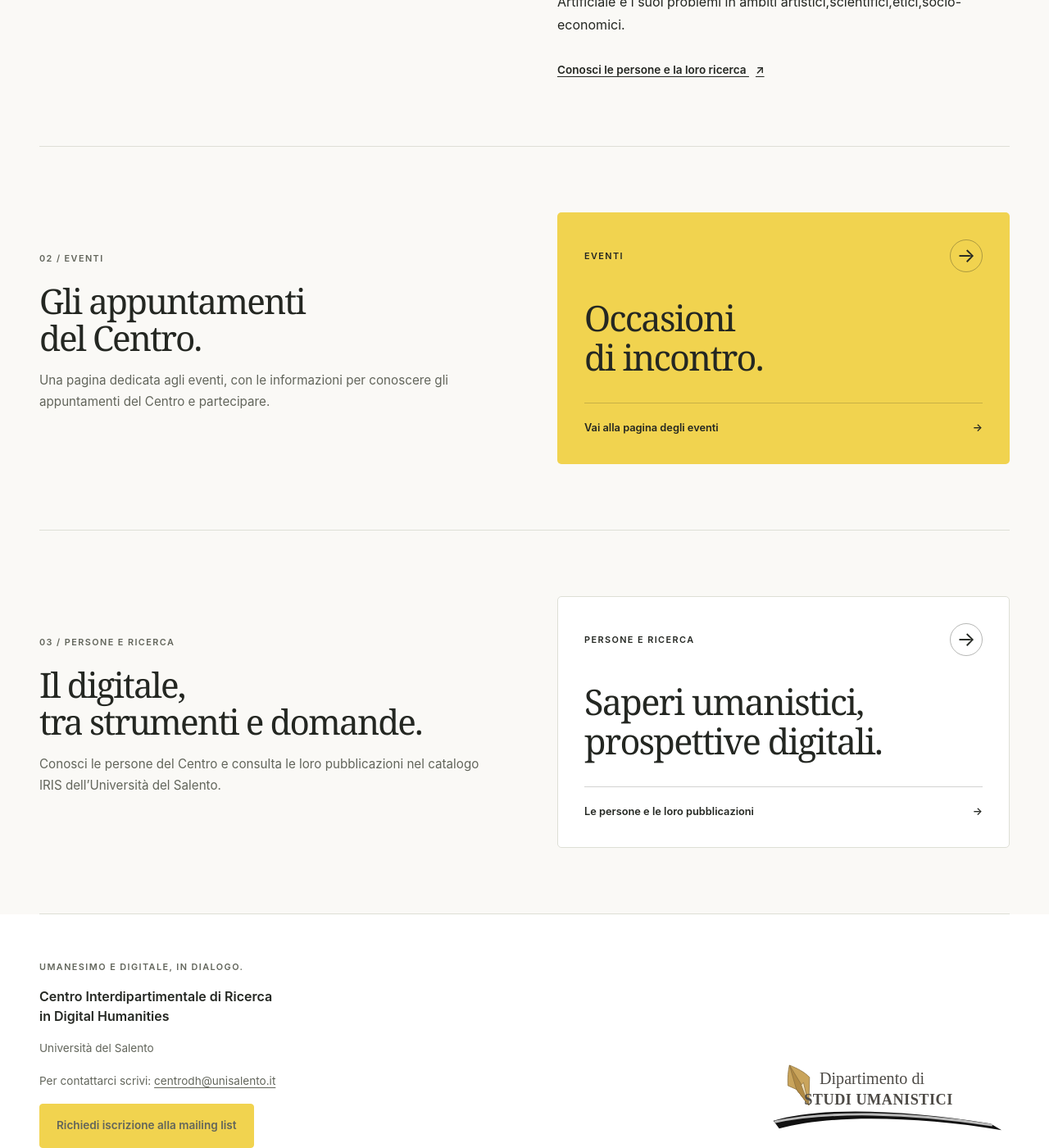
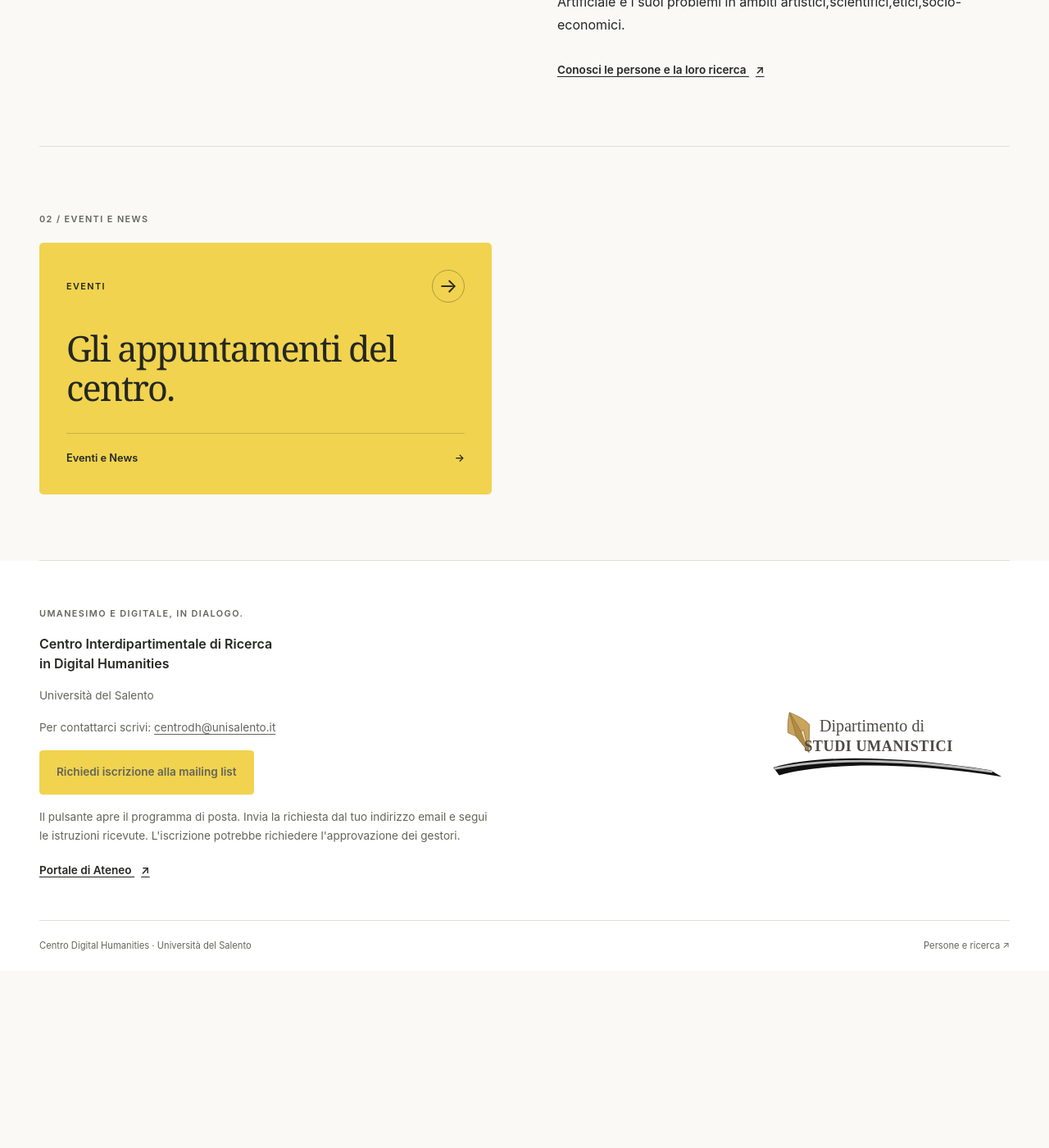
Before and after one commit to centrodh-unisalento/centrodh-unisalento.github.io, a Jekyll site: the page built from index.html, in a window 1280 px wide and 1400 px high, scrolled down 1007 px. Shown: the whole window at 82% size. Built offline with Jekyll 4.4.1, drawn with Linux system fonts in a browser that asks for light colours; after the commit the page ends 2191 px from its top, so only the background shows below that; some of the changed text lies outside the part shown.

Commit message:
Revise content in Centro and Eventi sections
Updated content for the 'Centro' and 'Eventi' sections, including revised headings and descriptions.

```diff
--- a/index.html
+++ b/index.html
@@ -16,7 +16,7 @@
 
 <section id="centro" class="content-section intro-section" aria-labelledby="centro-title">
   <div>
-    <p class="eyebrow">01 / Il Centro</p>
+    <p class="eyebrow"> Il Centro: persone e ricerca</p>
     <h2 id="centro-title">Un punto di incontro<br>tra discipline.</h2>
   </div>
   <div class="section-copy">
@@ -28,26 +28,11 @@
 
 <section id="eventi" class="content-section feature-section" aria-labelledby="eventi-title">
   <div>
-    <p class="eyebrow">02 / Eventi</p>
-    <h2 id="eventi-title">Gli appuntamenti<br>del Centro.</h2>
-    <p>Una pagina dedicata agli eventi, con le informazioni per conoscere gli appuntamenti del Centro e partecipare.</p>
-  </div>
+    <p class="eyebrow">02 / Eventi e news </p>
   <a class="feature-link" href="{{ '/eventi/' | relative_url }}">
     <span class="feature-card-top"><span class="eyebrow">Eventi</span><span class="feature-arrow" aria-hidden="true">→</span></span>
-    <span class="feature-link-title">Occasioni<br>di incontro.</span>
-    <span class="feature-card-bottom">Vai alla pagina degli eventi <span aria-hidden="true">→</span></span>
+    <span class="feature-link-title"> Gli appuntamenti del centro.</span>
+    <span class="feature-card-bottom">Eventi e News <span aria-hidden="true">→</span></span>
   </a>
-</section>
-
-<section id="ricerca" class="content-section feature-section" aria-labelledby="ricerca-title">
-  <div>
-    <p class="eyebrow">03 / Persone e ricerca</p>
-    <h2 id="ricerca-title">Il digitale,<br>tra strumenti e domande.</h2>
-    <p>Conosci le persone del Centro e consulta le loro pubblicazioni nel catalogo IRIS dell’Università del Salento.</p>
-  </div>
-  <a class="feature-link feature-link-light" href="{{ '/persone/' | relative_url }}">
-    <span class="feature-card-top"><span class="eyebrow">Persone e ricerca</span><span class="feature-arrow" aria-hidden="true">→</span></span>
-    <span class="feature-link-title">Saperi umanistici,<br>prospettive digitali.</span>
-    <span class="feature-card-bottom">Le persone e le loro pubblicazioni <span aria-hidden="true">→</span></span>
-  </a>
-</section>
+     </div>
+ </section>
```
